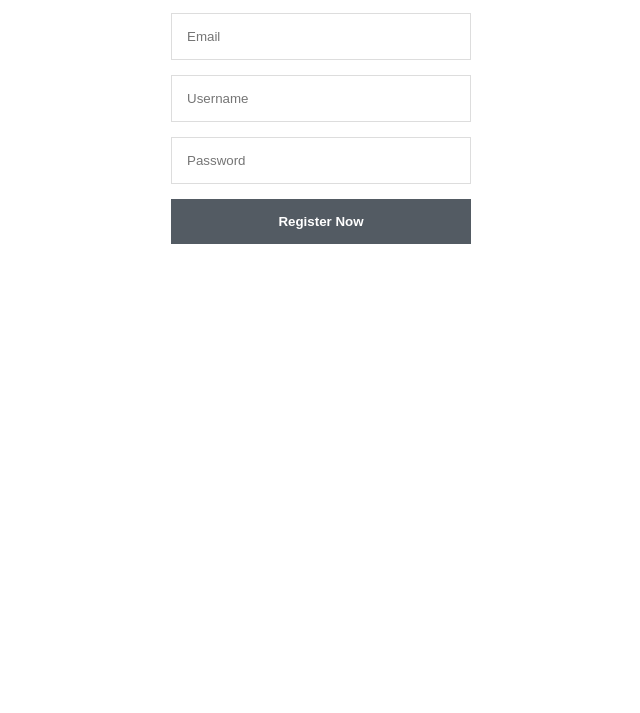
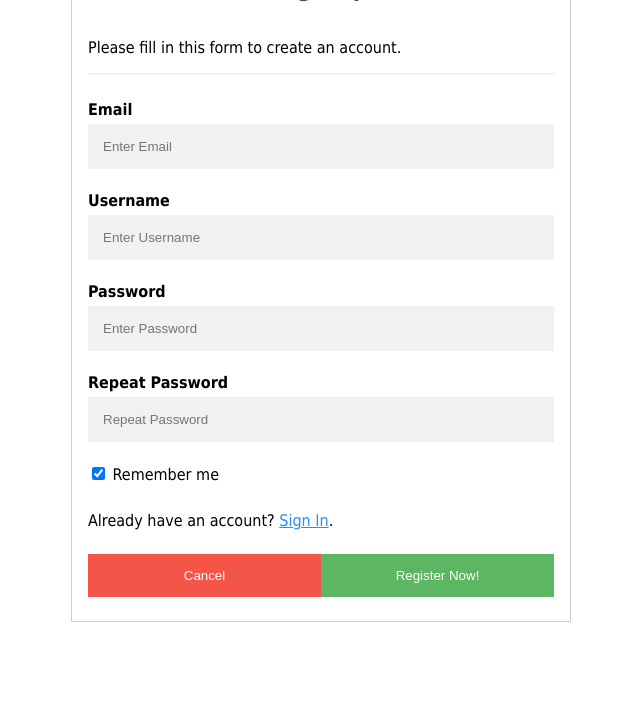
Before and after one commit to nelzon1/nodelogin, a website: page signup.htm in a window 1280 px wide. Shown: the part 87-800 px from the top of the page, without its empty margins (319-959 px from the left). Drawn offline with Linux system fonts and the light colour scheme.

Commit message:
working login and sign up

```diff
--- a/signup.htm
+++ b/signup.htm
@@ -5,7 +5,7 @@
 		<title>Sign Up Form</title>
 		<style>
 		.login-form {
-			width: 300px;
+			width: 500px;
 			margin: 0 auto;
 			font-family: Tahoma, Geneva, sans-serif;
 		}
@@ -15,34 +15,107 @@
 			font-size: 24px;
 			padding: 20px 0 20px 0;
 		}
-		.login-form input[type="password"],
-		.login-form input[type="text"] {
+		* {box-sizing: border-box}
+
+		/* Full-width input fields */
+		input[type=text], input[type=password] {
+		width: 100%;
+		padding: 15px;
+		margin: 5px 0 22px 0;
+		display: inline-block;
+		border: none;
+		background: #f1f1f1;
+		}
+
+		input[type=text]:focus, input[type=password]:focus {
+		background-color: #ddd;
+		outline: none;
+		}
+
+		hr {
+		border: 1px solid #f1f1f1;
+		margin-bottom: 25px;
+		}
+
+		/* Set a style for all buttons */
+		button {
+		background-color: #4CAF50;
+		color: white;
+		padding: 14px 20px;
+		margin: 8px 0;
+		border: none;
+		cursor: pointer;
+		width: 100%;
+		opacity: 0.9;
+		}
+
+		button:hover {
+		opacity:1;
+		}
+
+		/* Extra styles for the cancel button */
+		.cancelbtn {
+		padding: 14px 20px;
+		background-color: #f44336;
+		}
+
+		/* Float cancel and signup buttons and add an equal width */
+		.cancelbtn, .signupbtn {
+		float: left;
+		width: 50%;
+		}
+
+		/* Add padding to container elements */
+		.container {
+		padding: 16px;
+		}
+
+		/* Clear floats */
+		.clearfix::after {
+		content: "";
+		clear: both;
+		display: table;
+		}
+
+		/* Change styles for cancel button and signup button on extra small screens */
+		@media screen and (max-width: 300px) {
+		.cancelbtn, .signupbtn {
 			width: 100%;
-			padding: 15px;
-			border: 1px solid #dddddd;
-			margin-bottom: 15px;
-			box-sizing:border-box;
 		}
-		.login-form input[type="submit"] {
-			width: 100%;
-			padding: 15px;
-			background-color: #535b63;
-			border: 0;
-			box-sizing: border-box;
-			cursor: pointer;
-			font-weight: bold;
-			color: #ffffff;
 		}
 		</style>
 	</head>
 	<body>
 		<div class="login-form">
-			<h1>Sign Up Form</h1>
-			<form action="signup" method="POST">
-				<input type="text" name="email" placeholder="Email" required>
-				<input type="text" name="username" placeholder="Username" required>
-				<input type="password" name="password" placeholder="Password" required>
-				<input type="submit" value="Register Now">
+			 <form action="/signup" method="POST" style="border:1px solid #ccc">
+				<div class="container">
+					<h1>Sign Up</h1>
+					<p>Please fill in this form to create an account.</p>
+					<hr>
+
+					<label for="email"><b>Email</b></label>
+					<input type="text" placeholder="Enter Email" name="email" required>
+
+					<label for="email"><b>Username</b></label>
+					<input type="text" placeholder="Enter Username" name="username" required>
+
+					<label for="psw"><b>Password</b></label>
+					<input type="password" placeholder="Enter Password" name="password" required>
+
+					<label for="psw-repeat"><b>Repeat Password</b></label>
+					<input type="password" placeholder="Repeat Password" name="psw-repeat" required>
+
+					<label>
+					<input type="checkbox" checked="checked" name="remember" style="margin-bottom:15px"> Remember me
+					</label>
+
+					<p>Already have an account? <a href="/" style="color:dodgerblue">Sign In</a>.</p>
+
+					<div class="clearfix">
+					<button type="button" class="cancelbtn">Cancel</button>
+					<button type="submit" class="signupbtn">Register Now!</button>
+					</div>
+				</div>
 			</form>
 		</div>
 	</body>
```
Also changed, not shown: login.htm (+89 -33 lines).
